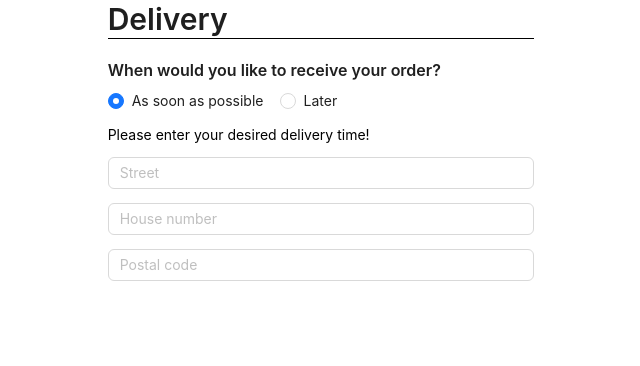
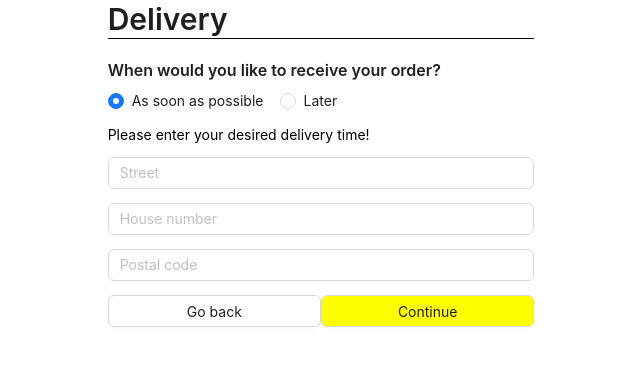
Before and after one commit to huuyl123/pizza-project, a Next.js app: page /delivery in a window 1280 px wide. Shown: the top 366 px of the page, without its empty margins (319-959 px from the left). Built offline with nearby package versions, Linux system fonts and the light colour scheme.

Commit message:
add button for delivery page

```diff
--- a/src/pages/delivery/Delivery.module.css
+++ b/src/pages/delivery/Delivery.module.css
@@ -11,3 +11,12 @@
 .inputForm {
   margin-top: 1em;
 }
+
+.buttonBack {
+  width: 100%;
+}
+
+.buttonContinue {
+  width: 100%;
+  background-color: yellow;
+}
--- a/src/pages/delivery/index.jsx
+++ b/src/pages/delivery/index.jsx
@@ -1,8 +1,8 @@
 import React from "react";
-import { Typography, Row, Col, Radio, TimePicker, Input } from "antd";
+import { Typography, Row, Col, Radio, TimePicker, Input, Button } from "antd";
 import { useState } from "react";
 import styles from "./Delivery.module.css";
-import dayjs from "dayjs";
+import Router from "next/router";
 
 const { Title, Text } = Typography;
 
@@ -17,6 +17,7 @@ export default function Delivery() {
     setValue(e.target.value);
   };
 
+  //Hours for disabledHours in Timepicker
   const disableHours = [0, 1, 2, 3, 4, 5, 6, 7, 21, 22, 23, 24];
 
   return (
@@ -47,6 +48,19 @@ export default function Delivery() {
           <Input placeholder="Street" className={styles.inputForm} />
           <Input placeholder="House number" className={styles.inputForm} />
           <Input placeholder="Postal code" className={styles.inputForm} />
+          <Row className="mt-1">
+            <Col span={12}>
+              <Button
+                onClick={() => Router.back()}
+                className={styles.buttonBack}
+              >
+                Go back
+              </Button>
+            </Col>
+            <Col span={12}>
+              <Button className={styles.buttonContinue}>Continue</Button>
+            </Col>
+          </Row>
         </Col>
       </Row>
     </div>
```
